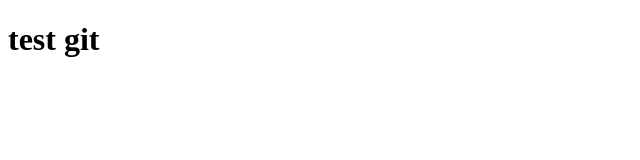
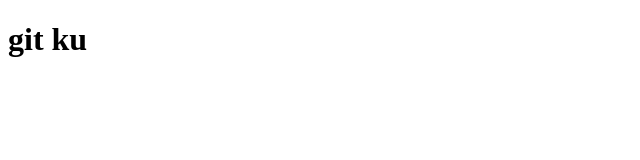
Before and after one commit to rizkydharma02/test-repo, a plain HTML site: page index.html in a window 1280 px wide. Shown: the full height of the page, 0-640 px from the left. Drawn offline with Linux system fonts and the light colour scheme.

Commit message:
update h1

```diff
--- a/index.html
+++ b/index.html
@@ -6,6 +6,6 @@
     <title>Document</title>
   </head>
   <body>
-    <h1>test git</h1>
+    <h1>git ku</h1>
   </body>
 </html>
```
